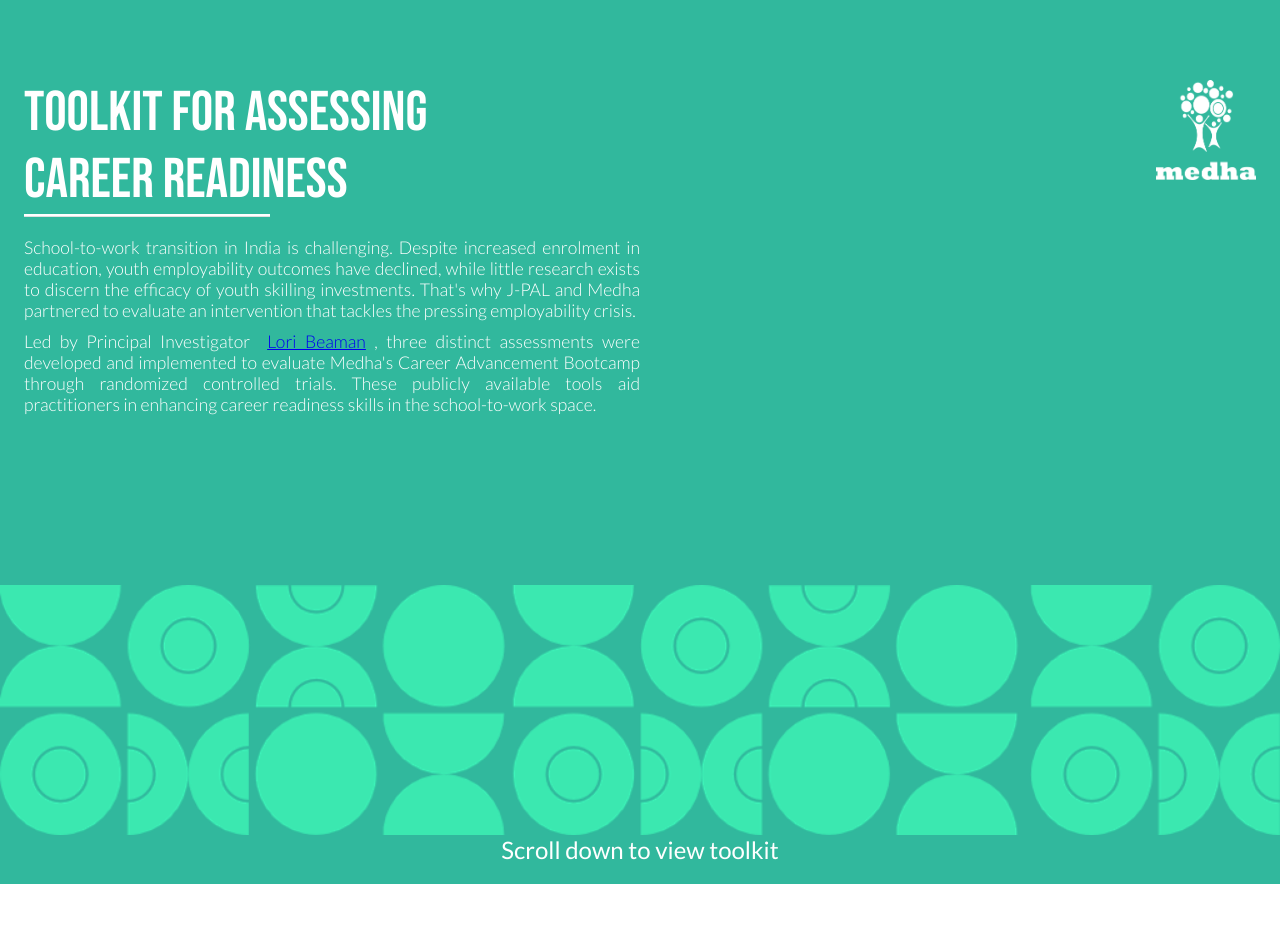
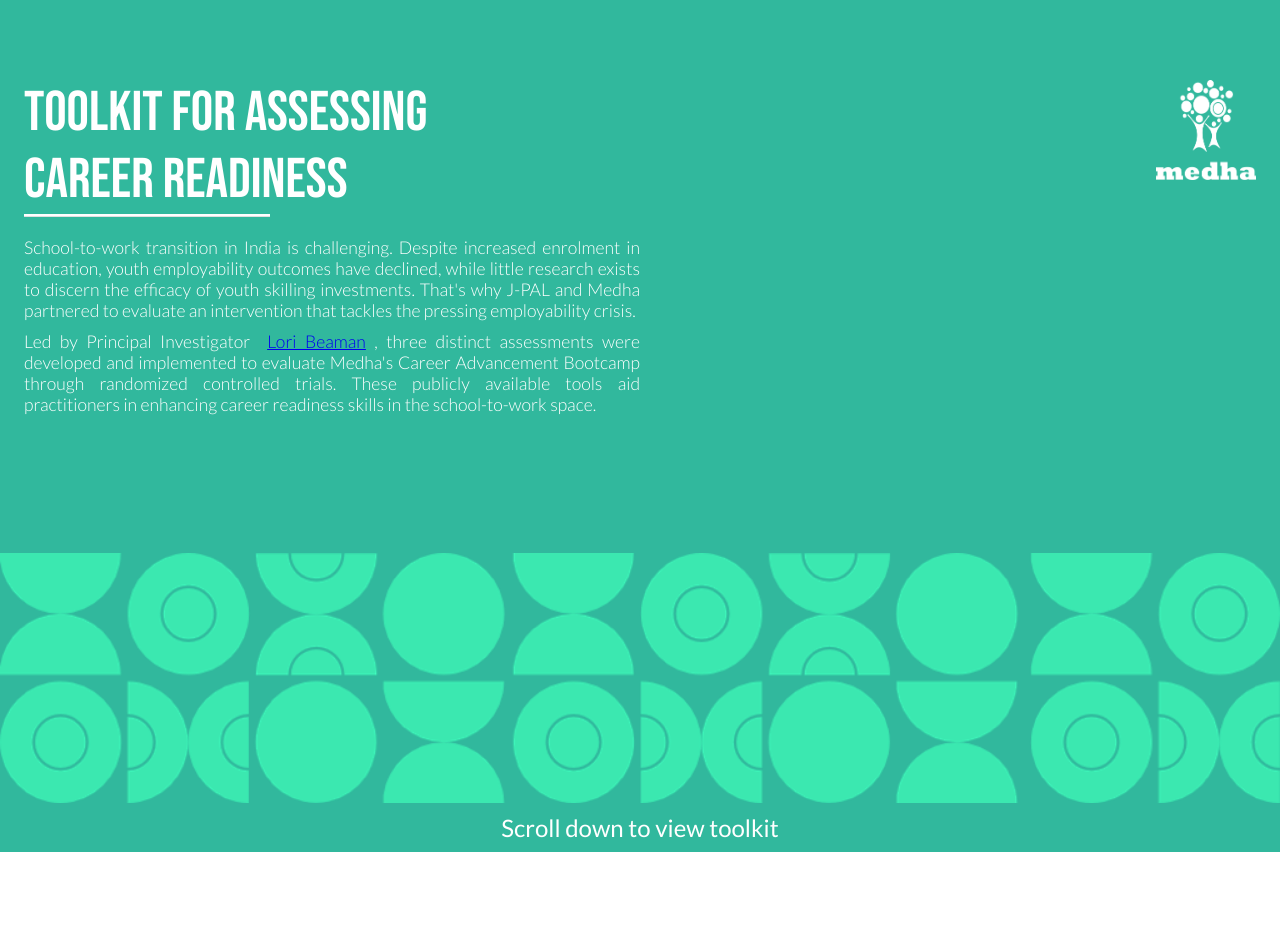
Before and after one commit to gitmedha/rct, a React (Create React App) app: page / in a window 1280 px wide. Shown: the top 952 px of the page. Built offline with nearby package versions, Linux system fonts and the light colour scheme.

Commit message:
removed extra space from banner pattern

```diff
--- a/src/components/LandingPage/LandingPage.js
+++ b/src/components/LandingPage/LandingPage.js
@@ -75,7 +75,7 @@
     <>
             <Grid container style={{ display: 'flex' ,backgroundColor:'#31B89D', marginTop:0, marginBottom:0, justifyContent:'space-between', height:'100%'}}>
                 <Container maxWidth="xl">
-                        <Grid container style={{ display: 'flex', justifyContent:"space-between", marginTop:'5rem', marginBottom:'10rem'}}>
+                        <Grid container style={{ display: 'flex', justifyContent:"space-between", marginTop:'5rem', marginBottom:'8rem'}}>
                             <Grid item style={{ flex: 1 }} xs={6} sm={6} md={6} lg={6} xl={6} >
                                     <div className='header_sec'>Toolkit for Assessing <br/>Career Readiness</div>
                                     <Box style={{ display: 'flex', alignItems: 'center',maxWidth:'40%'}}>
@@ -101,7 +101,7 @@
                 </Container>
 
                 <img src={BannerPattern} alt='banner_pattern' style={{ width:'100%'}}/>
-                <div style={{textAlign:'justify', width:'100%', paddingBottom:'20px'} } className="scroll_sec">
+                <div style={{textAlign:'justify', width:'100%', paddingBottom:'10px', paddingTop:'10px'} } className="scroll_sec">
                     Scroll down to view toolkit
                 </div>
 
```
